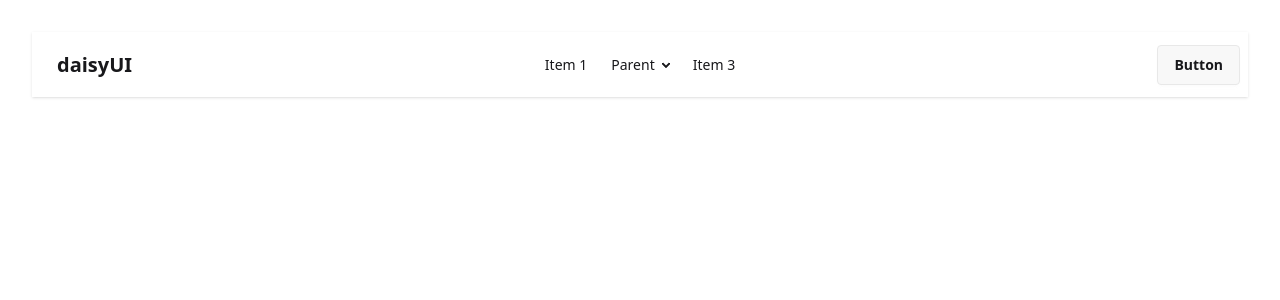
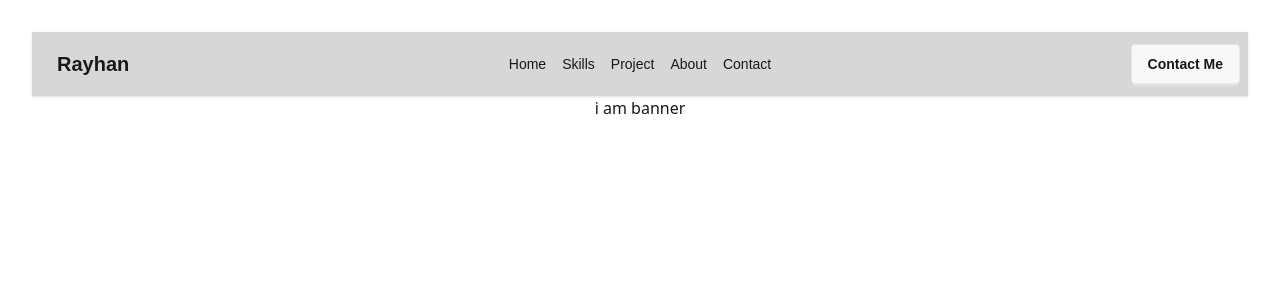
Before and after one commit to rayhanbri/portfolio, a React (Vite) app: page / in a window 1280 px wide. Shown: the top 300 px of the page. Built offline with nearby package versions, Linux system fonts and the light colour scheme.

Commit message:
navbar  added

```diff
--- a/src/App.jsx
+++ b/src/App.jsx
@@ -1,10 +1,12 @@
 import './App.css'
+import Banner from './Components/Banner'
 import Navbar from './Components/Navbar'
 function App() {
   return (
-    <>
-    <Navbar></Navbar>
-    </>
+    <div>
+      <Navbar></Navbar>
+      <Banner></Banner>
+    </div>
   )
 }
 export default App
--- /dev/null
+++ b/src/Components/Banner.jsx
@@ -0,0 +1,11 @@
+import React from 'react';
+
+const Banner = () => {
+    return (
+        <div>
+            i am banner
+        </div>
+    );
+};
+
+export default Banner;
--- a/src/Components/Navbar.jsx
+++ b/src/Components/Navbar.jsx
@@ -1,8 +1,16 @@
 import React from 'react';
 
 const Navbar = () => {
+    const links = <>
+    <li className='mx-2'>Home</li>
+    <li className='mx-2'>Skills</li>
+    <li className='mx-2'>Project</li>
+    <li className='mx-2'>About</li>
+    <li className='mx-2'>Contact</li>
+    </>
+
 return (
-        <div className="navbar bg-base-100 shadow-sm">
+    <div className="navbar bg-[#D7D7D7] shadow-sm basic-font">
         <div className="navbar-start">
             <div className="dropdown">
                 <div tabIndex={0} role="button" className="btn btn-ghost lg:hidden">
@@ -11,36 +19,22 @@ const Navbar = () => {
                 <ul
                     tabIndex={0}
                     className="menu menu-sm dropdown-content bg-base-100 rounded-box z-1 mt-3 w-52 p-2 shadow">
-                        <li><a>Item 1</a></li>
-                        <li>
-                            <a>Parent</a>
-                            <ul className="p-2">
-                                <li><a>Submenu 1</a></li>
-                                <li><a>Submenu 2</a></li>
-                            </ul>
-                        </li>
-                        <li><a>Item 3</a></li>
+                   {
+                    links
+                   }
                 </ul>
             </div>
-                <a className="btn btn-ghost text-xl">daisyUI</a>
+            <a className="btn btn-ghost text-xl">Rayhan</a>
         </div>
         <div className="navbar-center hidden lg:flex">
             <ul className="menu menu-horizontal px-1">
-                    <li><a>Item 1</a></li>
-                    <li>
-                        <details>
-                            <summary>Parent</summary>
-                            <ul className="p-2">
-                                <li><a>Submenu 1</a></li>
-                                <li><a>Submenu 2</a></li>
-                            </ul>
-                        </details>
-                    </li>
-                    <li><a>Item 3</a></li>
+               {
+                links
+               }
             </ul>
         </div>
         <div className="navbar-end">
-                <a className="btn">Button</a>
+            <a className="btn">Contact Me</a>
         </div>
     </div>
 );
--- a/src/index.css
+++ b/src/index.css
@@ -1,2 +1,10 @@
 @import "tailwindcss";
 @plugin "daisyui";
+@import url('https://fonts.googleapis.com/css2?family=Montserrat:ital,wght@0,100..900;1,100..900&display=swap');
+
+.basic-font{
+  font-family: "Montserrat", sans-serif;
+  font-optical-sizing: auto;
+  font-weight:400;
+  font-style: normal;
+}
```
Lines whose indentation alone changed are shown as unchanged.
